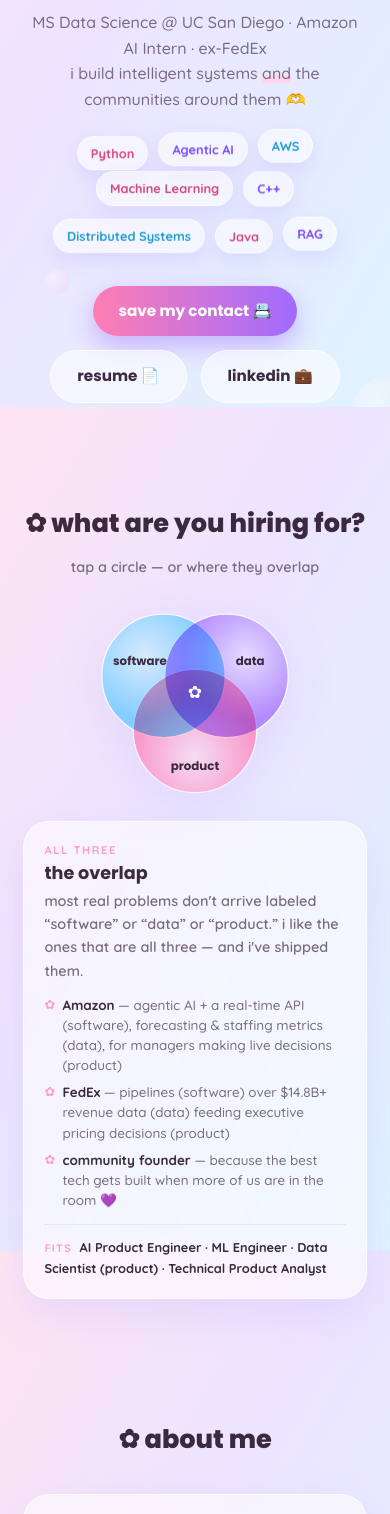
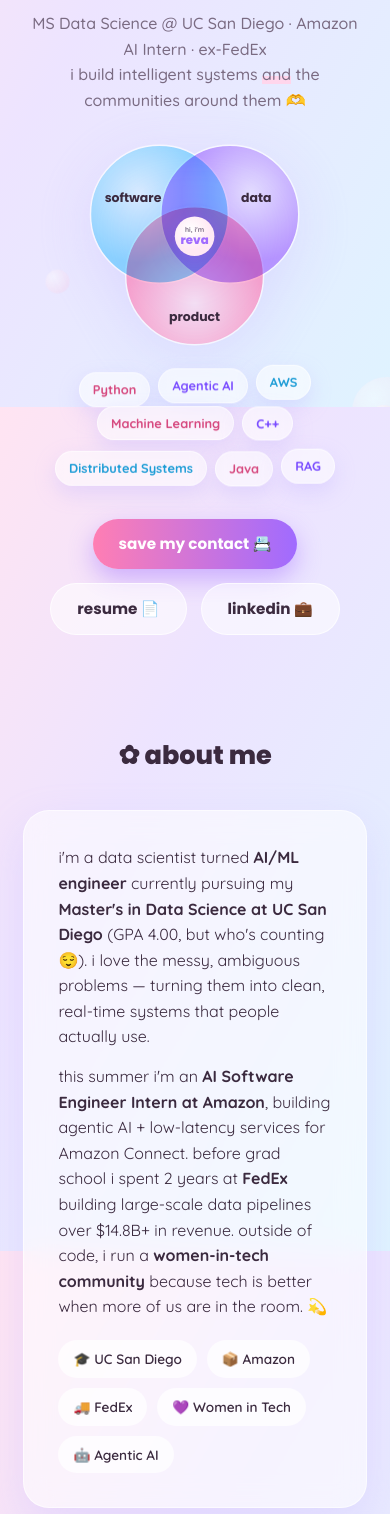
Before and after one commit to itsyaagirl/RevaKaneriPortfolio, a plain HTML site: page index.html in a window 390 px wide. Shown: the part 437-1951 px from the top of the page. Drawn offline with Linux system fonts and the light colour scheme.

Commit message:
Move software/data/product diagram into hero with 'hi, i'm reva' center
- Diagram sits under the intro with skill bubbles floating around it
- 'hi, i'm reva' bubble at the three-way overlap
- Remove separate lens section, its text panel and nav link
- Tapping a circle still highlights matching experience/projects
- Fix stretched skill bubble on phones and nav wrapping on tablets

Co-Authored-By: Claude Opus 5.5 <noreply@anthropic.com>
Claude-Session: https://claude.ai/code/session_01E8ZjsiYQ7jSX8Vb1WCaXVp

```diff
--- a/index.html
+++ b/index.html
@@ -20,7 +20,6 @@
     <a href="#home" class="logo">✿ reva</a>
     <div class="nav-links">
       <a href="#about">about</a>
-      <a href="#lens">my lens</a>
       <a href="#experience">experience</a>
       <a href="#community">community</a>
       <a href="#projects">projects</a>
@@ -78,8 +77,8 @@
       i build intelligent systems <em>and</em> the communities around them 🫶
     </p>
 
-    <!-- floating skill bubbles -->
-    <div class="skill-cloud">
+    <!-- software × data × product, with skills floating around -->
+    <div class="hero-venn" id="lens">
       <span class="skill s1">Python</span>
       <span class="skill s2">Agentic AI</span>
       <span class="skill s3">AWS</span>
@@ -88,6 +87,26 @@
       <span class="skill s6">Distributed Systems</span>
       <span class="skill s7">Java</span>
       <span class="skill s8">RAG</span>
+
+      <svg class="venn" viewBox="0 0 320 300" role="group" aria-label="software, data and product — tap a circle to highlight matching work">
+        <defs>
+          <radialGradient id="g-sw" cx="35%" cy="35%"><stop offset="0%" stop-color="#d4f1ff"/><stop offset="100%" stop-color="#5ec9ff"/></radialGradient>
+          <radialGradient id="g-da" cx="65%" cy="35%"><stop offset="0%" stop-color="#e6dcff"/><stop offset="100%" stop-color="#a06bff"/></radialGradient>
+          <radialGradient id="g-pr" cx="50%" cy="70%"><stop offset="0%" stop-color="#ffe0ee"/><stop offset="100%" stop-color="#ff7eb3"/></radialGradient>
+          <radialGradient id="g-me" cx="40%" cy="35%"><stop offset="0%" stop-color="#ffffff"/><stop offset="100%" stop-color="#ffe9f4"/></radialGradient>
+        </defs>
+        <circle class="v-circle" data-t="software" cx="112" cy="108" r="94" fill="url(#g-sw)"/>
+        <circle class="v-circle" data-t="data"     cx="208" cy="108" r="94" fill="url(#g-da)"/>
+        <circle class="v-circle" data-t="product"  cx="160" cy="192" r="94" fill="url(#g-pr)"/>
+        <text class="v-label" x="76"  y="92">software</text>
+        <text class="v-label" x="244" y="92">data</text>
+        <text class="v-label" x="160" y="254">product</text>
+        <g class="v-me">
+          <circle cx="160" cy="138" r="27" fill="url(#g-me)"/>
+          <text class="v-me-hi" x="160" y="132">hi, i'm</text>
+          <text class="v-me-name" x="160" y="149">reva</text>
+        </g>
+      </svg>
     </div>
 
     <div class="hero-cta">
@@ -96,37 +115,6 @@
       <a class="btn ghost" href="https://linkedin.com/in/reva-kaneri" target="_blank" rel="noopener">linkedin 💼</a>
     </div>
   </header>
-
-  <!-- LENS: software × data × product -->
-  <section id="lens" class="section">
-    <h2 class="section-title">✿ what are you hiring for?</h2>
-    <p class="lens-intro">tap a circle — or where they overlap</p>
-
-    <div class="lens-wrap">
-      <svg class="venn" viewBox="0 0 320 300" role="group" aria-label="Venn diagram: software, data, product — tap to choose">
-        <defs>
-          <radialGradient id="g-sw" cx="35%" cy="35%"><stop offset="0%" stop-color="#d4f1ff"/><stop offset="100%" stop-color="#5ec9ff"/></radialGradient>
-          <radialGradient id="g-da" cx="65%" cy="35%"><stop offset="0%" stop-color="#e6dcff"/><stop offset="100%" stop-color="#a06bff"/></radialGradient>
-          <radialGradient id="g-pr" cx="50%" cy="70%"><stop offset="0%" stop-color="#ffe0ee"/><stop offset="100%" stop-color="#ff7eb3"/></radialGradient>
-        </defs>
-        <circle class="v-circle" data-t="software" cx="112" cy="108" r="94" fill="url(#g-sw)"/>
-        <circle class="v-circle" data-t="data"     cx="208" cy="108" r="94" fill="url(#g-da)"/>
-        <circle class="v-circle" data-t="product"  cx="160" cy="192" r="94" fill="url(#g-pr)"/>
-        <text class="v-label" x="76"  y="92">software</text>
-        <text class="v-label" x="244" y="92">data</text>
-        <text class="v-label" x="160" y="252">product</text>
-        <text class="v-star" x="160" y="142">✿</text>
-      </svg>
-
-      <div class="glass lens-panel" aria-live="polite">
-        <p class="lens-kicker" id="lensKicker">all three</p>
-        <h3 id="lensTitle">the overlap</h3>
-        <p class="lens-pitch" id="lensPitch"></p>
-        <ul class="lens-proof" id="lensProof"></ul>
-        <p class="lens-roles"><span>fits</span> <span id="lensRoles"></span></p>
-      </div>
-    </div>
-  </section>
 
   <!-- ABOUT -->
   <section id="about" class="section">
--- a/script.js
+++ b/script.js
@@ -144,14 +144,6 @@
     current = key;
     const L = LENSES[key], on = tracksOf(key);
 
-    $("lensKicker").textContent = L.kicker;
-    $("lensTitle").innerHTML = L.title;
-    $("lensPitch").innerHTML = L.pitch;
-    $("lensRoles").textContent = L.roles.join(" · ");
-    $("lensProof").innerHTML = L.proof.map((p) => `<li>${p}</li>`).join("");
-
-    const panel = document.querySelector(".lens-panel");
-    panel.classList.remove("pop"); void panel.offsetWidth; panel.classList.add("pop");
 
     circles.forEach((c) => c.classList.toggle("on", on.includes(c.dataset.t)));
     pills.forEach((p) => {
--- a/styles.css
+++ b/styles.css
@@ -117,29 +117,20 @@ em{font-style:normal;background:linear-gradient(transparent 60%,#ffd6ec 60%)}
 .tags{display:flex;gap:8px;flex-wrap:wrap;margin-top:14px}
 .tags span{background:rgba(160,107,255,.14);color:#7a4dff;padding:5px 12px;border-radius:20px;font-weight:700;font-size:.75rem}
 
-/* ---------- lens: software × data × product ---------- */
-.lens-intro{text-align:center;color:var(--muted);font-weight:600;font-size:.9rem;margin:-22px auto 26px}
-.lens-wrap{display:grid;grid-template-columns:240px 1fr;gap:36px;align-items:center;max-width:820px;margin:0 auto}
-.venn{width:100%;max-width:240px;margin:0 auto;display:block;cursor:pointer;overflow:visible;filter:drop-shadow(0 10px 24px rgba(195,180,255,.4))}
-.v-circle{opacity:.16;mix-blend-mode:multiply;stroke:#fff;stroke-width:2;transition:opacity .35s}
-.v-circle.on{opacity:.72}
-.venn:hover .v-circle{opacity:.24}.venn:hover .v-circle.on{opacity:.8}
-.v-label{font-family:'Poppins',sans-serif;font-weight:700;font-size:18px;fill:var(--ink);text-anchor:middle;pointer-events:none}
-.v-star{font-size:26px;fill:#fff;text-anchor:middle;pointer-events:none}
-
-.lens-panel{padding:22px 26px}
-.lens-panel.pop{animation:pop .4s ease}
-@keyframes pop{0%{transform:translateY(6px);opacity:.4}100%{transform:none;opacity:1}}
-.lens-kicker{font-weight:700;font-size:.7rem;letter-spacing:.14em;text-transform:uppercase;color:var(--pink)}
-.lens-panel h3{font-size:1.1rem;line-height:1.25;margin:2px 0 6px}
-.lens-pitch{font-weight:600;font-size:.9rem;color:var(--muted);margin-bottom:12px}
-.lens-proof{list-style:none;display:grid;gap:7px}
-.lens-proof li{position:relative;padding-left:18px;color:var(--muted);font-weight:500;font-size:.84rem;line-height:1.5}
-.lens-proof li::before{content:'✿';position:absolute;left:0;top:0;color:var(--pink);font-size:.8rem}
-.lens-proof b{color:var(--ink);font-weight:700}
-.lens-proof i{font-style:normal;opacity:.75}
-.lens-roles{margin-top:14px;padding-top:12px;border-top:1px solid rgba(160,107,255,.15);font-weight:700;font-size:.8rem;color:var(--ink)}
-.lens-roles span:first-child{color:var(--pink);text-transform:uppercase;letter-spacing:.12em;font-size:.68rem;margin-right:4px}
+/* ---------- hero venn: software × data × product ---------- */
+.hero-venn{position:relative;max-width:640px;height:290px;margin:22px auto 8px}
+.hero-venn .venn{position:absolute;left:50%;top:0;transform:translateX(-50%);width:270px;height:auto;cursor:pointer;overflow:visible;
+  filter:drop-shadow(0 12px 28px rgba(195,180,255,.45))}
+.v-circle{opacity:.22;mix-blend-mode:multiply;stroke:#fff;stroke-width:2;transition:opacity .35s}
+.v-circle.on{opacity:.66}
+.venn:hover .v-circle{opacity:.3}.venn:hover .v-circle.on{opacity:.75}
+.v-label{font-family:'Poppins',sans-serif;font-weight:700;font-size:17px;fill:var(--ink);text-anchor:middle;pointer-events:none}
+.v-me{pointer-events:none;filter:drop-shadow(0 4px 10px rgba(160,107,255,.35))}
+.v-me-hi{font-family:'Quicksand',sans-serif;font-weight:700;font-size:9.5px;fill:var(--muted);text-anchor:middle}
+.v-me-name{font-family:'Poppins',sans-serif;font-weight:800;font-size:16px;fill:#a06bff;text-anchor:middle}
+.hero-venn .s1{left:6%;top:6%}.hero-venn .s2{left:0;top:42%}.hero-venn .s3{left:10%;top:80%}.hero-venn .s7{left:17%;top:24%}
+.hero-venn .s4{left:auto;right:0;top:4%}.hero-venn .s5{left:auto;right:6%;top:40%}.hero-venn .s8{left:auto;right:14%;top:23%}
+.hero-venn .s6{left:auto;right:0;top:80%}
 
 /* matching work highlight */
 .tl-card,.card{position:relative}
@@ -149,7 +140,7 @@ em{font-style:normal;background:linear-gradient(transparent 60%,#ffd6ec 60%)}
 .reveal.show.lens-dim{opacity:.38;filter:saturate(.4)}
 .lens-dim{opacity:.38;filter:saturate(.4)}
 .lens-fit{box-shadow:0 0 0 2px rgba(255,255,255,.9),0 16px 40px rgba(255,126,179,.35)}
-.lens-fit::after{content:'✦ fits your lens';position:absolute;top:-11px;left:22px;background:linear-gradient(90deg,#ff7eb3,#a06bff);
+.lens-fit::after{content:'✦ match';position:absolute;top:-11px;left:22px;background:linear-gradient(90deg,#ff7eb3,#a06bff);
   color:#fff;font-weight:700;font-size:.7rem;padding:3px 10px;border-radius:20px;font-family:'Poppins'}
 
 /* nav cta */
@@ -195,12 +186,18 @@ em{font-style:normal;background:linear-gradient(transparent 60%,#ffd6ec 60%)}
   .hero{padding-top:40px}
   .skill-cloud{height:auto;display:flex;flex-wrap:wrap;justify-content:center;gap:10px;padding:0 4px}
   .skill{position:static;font-size:.8rem;padding:6px 13px}
-  .lens-panel{padding:20px}
   .resume-card{text-align:center;justify-content:center}
   .resume-actions{justify-content:center}
   .stat-row{gap:26px}
 }
-@media(max-width:820px){
-  .lens-wrap{grid-template-columns:1fr;gap:20px}
-  .venn{max-width:210px}
+@media(max-width:600px){
+  .hero-venn{height:auto;display:flex;flex-wrap:wrap;justify-content:center;align-items:center;gap:8px;max-width:360px}
+  .hero-venn .venn{position:static;transform:none;order:-1;flex:0 0 100%;width:100%;height:220px;margin:0 0 12px}
 }
+
+@media(max-width:960px){
+  .nav{padding:10px 16px;gap:14px}
+  .logo{flex-shrink:0;white-space:nowrap}
+  .nav-links{gap:14px;font-size:.88rem;overflow-x:auto;white-space:nowrap;scrollbar-width:none;padding:4px 0}
+  .nav-links::-webkit-scrollbar{display:none}
+}
```
